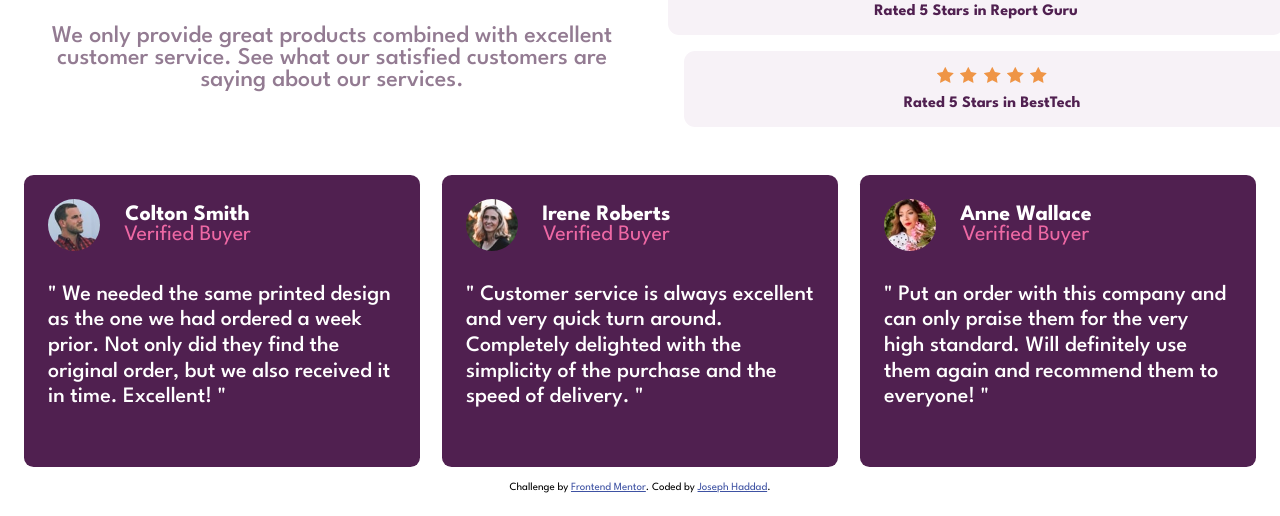
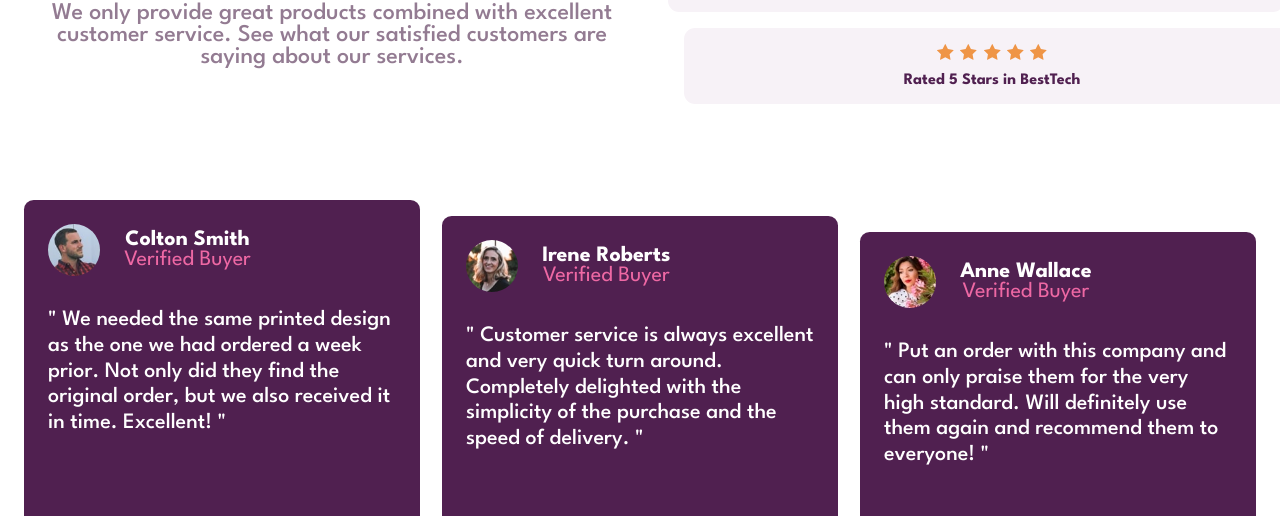
Before and after one commit to joehaddad1000/Social-proof-section, a plain HTML site: page index.html in a window 1280 px wide. Shown: the part 284-800 px from the top of the page. Drawn offline with Linux system fonts and the light colour scheme.

Commit message:
Update style.css

```diff
--- a/style.css
+++ b/style.css
@@ -197,16 +197,19 @@
   .s1 {
     grid-area: s1;
     height: 100%;
+    margin-block-start: 2rem;
   }
 
   .s2 {
     grid-area: s2;
     height: 100%;
+    margin-block-start: 4rem;
   }
 
   .s3 {
     grid-area: s3;
     height: 100%;
+    margin-block-start: 6rem;
   }
 
   .container-stars {
@@ -225,4 +228,10 @@
     margin-inline-start: 5.5rem;
   }
 
+  .attribution {
+    margin-top: 5rem;
+    font-size: xx-large;
+    font-weight: 700;
+  }
+
 }
```
